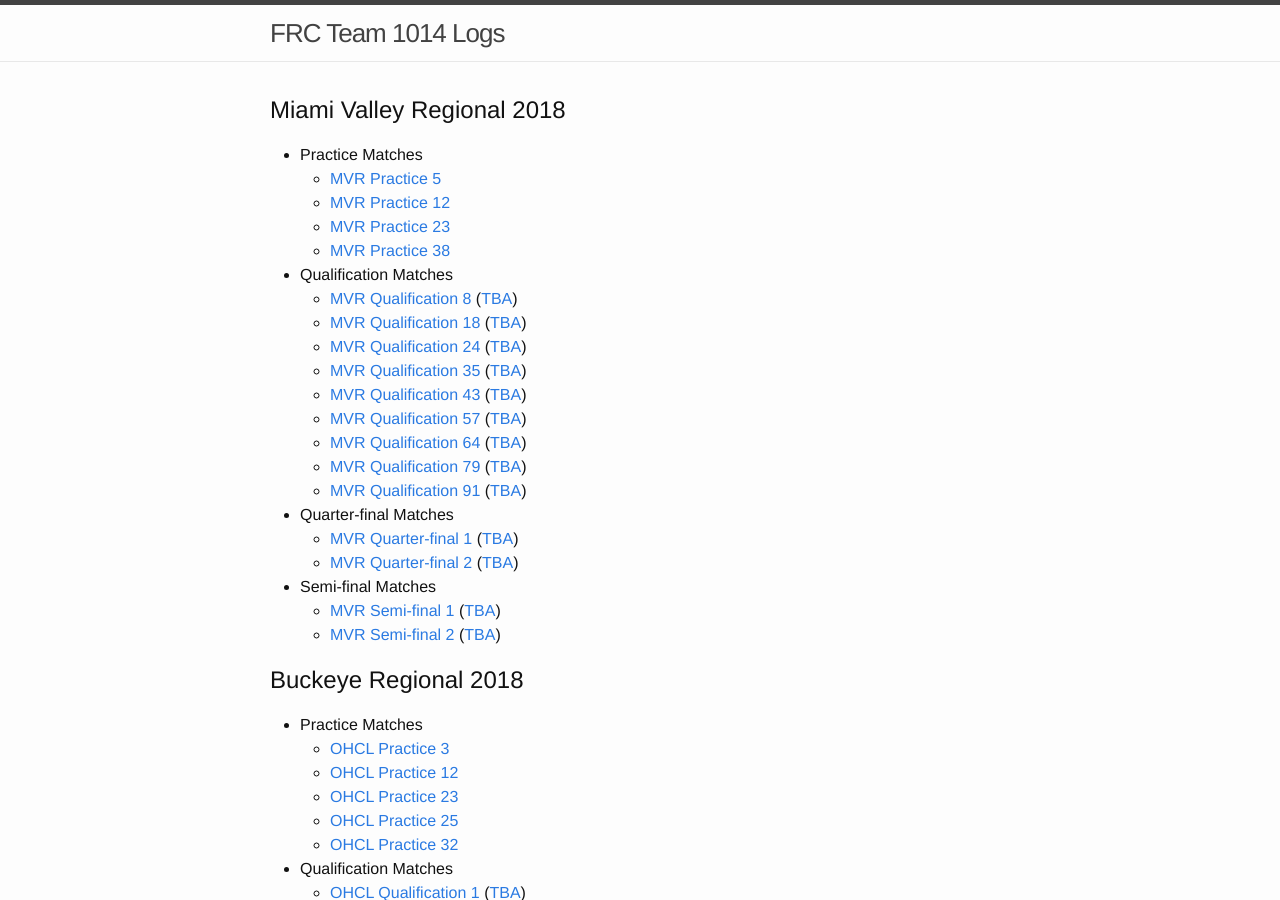
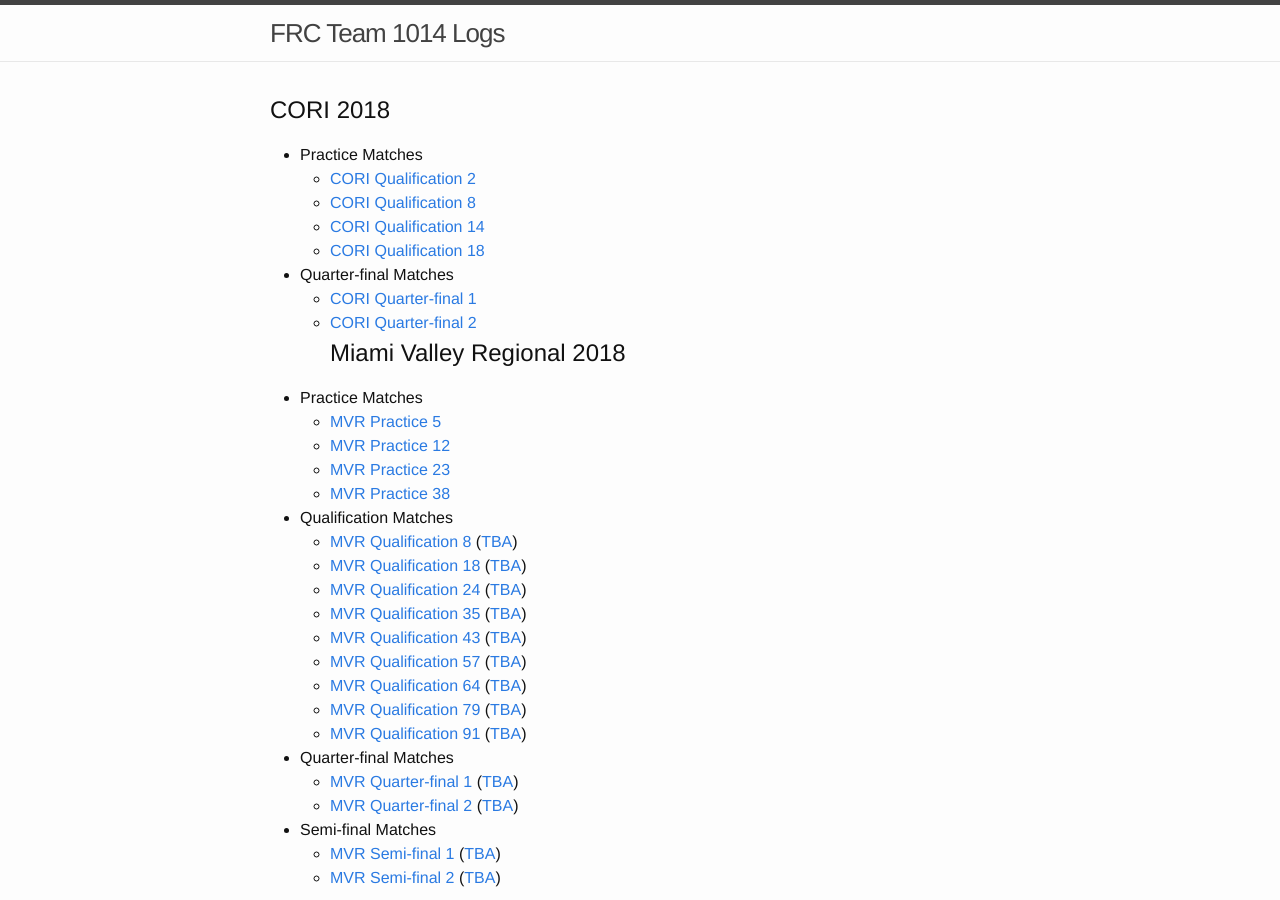
Before and after one commit to choiboy11/logs, a Jekyll site: the page built from index.md, in a window 1280 px wide and 900 px high. Built offline with Jekyll 4.4.1, drawn with Linux system fonts in a browser that asks for light colours.

Commit message:
Update index.md

```diff
--- a/index.md
+++ b/index.md
@@ -2,7 +2,15 @@
 layout: default
 title: FRC Team 1014 Logs
 ---
-
+## CORI 2018
+*  Practice Matches
+   *  [CORI Qualification 2](https://s3.us-east-2.amazonaws.com/badlog/cori2018/B2606D50.bag.html)
+   *  [CORI Qualification 8](https://s3.us-east-2.amazonaws.com/badlog/cori2018/5B849CE7.bag.html)
+   *  [CORI Qualification 14](https://s3.us-east-2.amazonaws.com/badlog/cori2018/978BC003.bag.html)
+   *  [CORI Qualification 18](https://s3.us-east-2.amazonaws.com/badlog/cori2018/B3813A25.bag.html)
+*  Quarter-final Matches
+   *  [CORI Quarter-final 1](https://s3.us-east-2.amazonaws.com/badlog/cori2018/41B5FDFB.bag.html)
+   *  [CORI Quarter-final 2](https://s3.us-east-2.amazonaws.com/badlog/cori2018/9C9BB041.bag.html)
 ## Miami Valley Regional 2018
 
 *  Practice Matches
```
